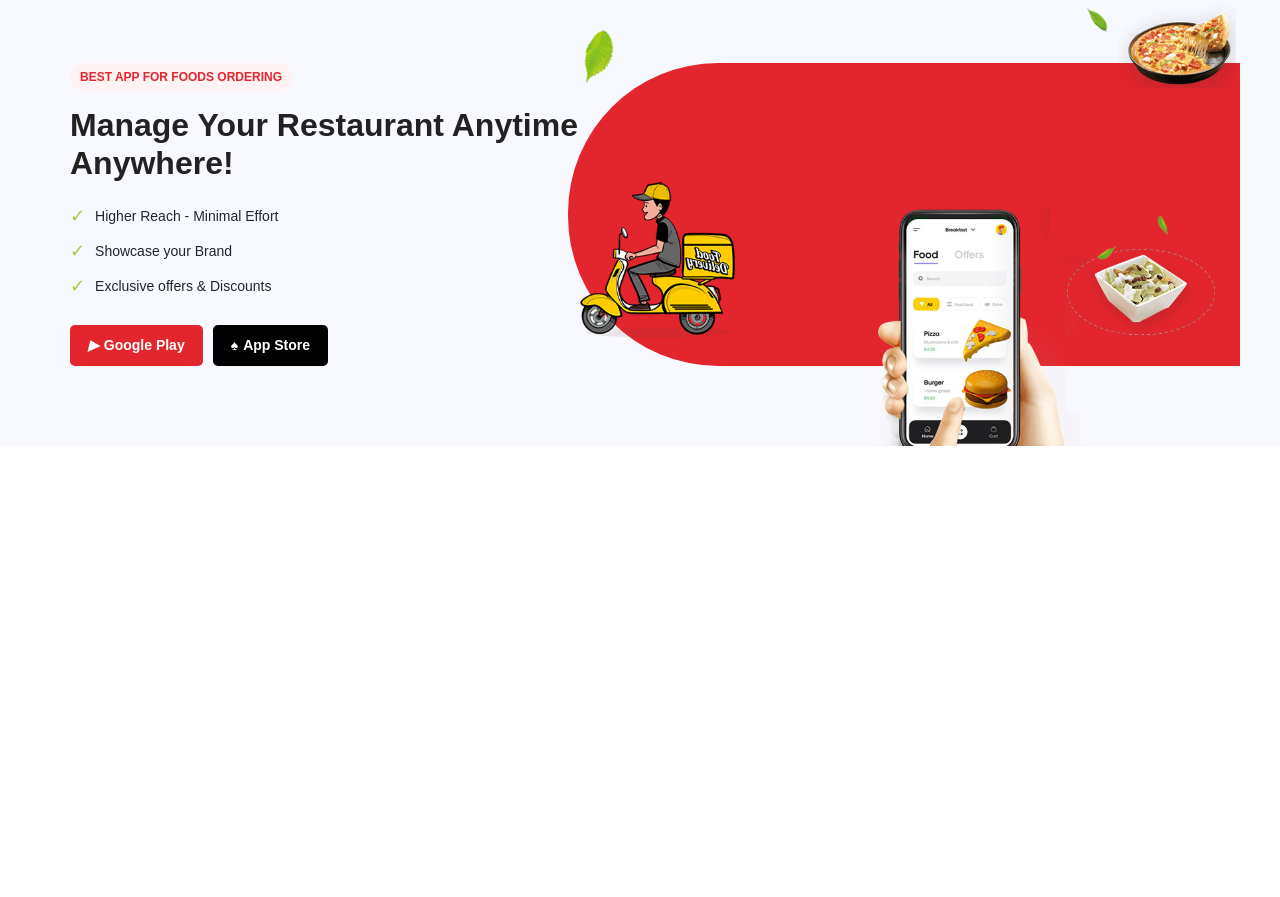
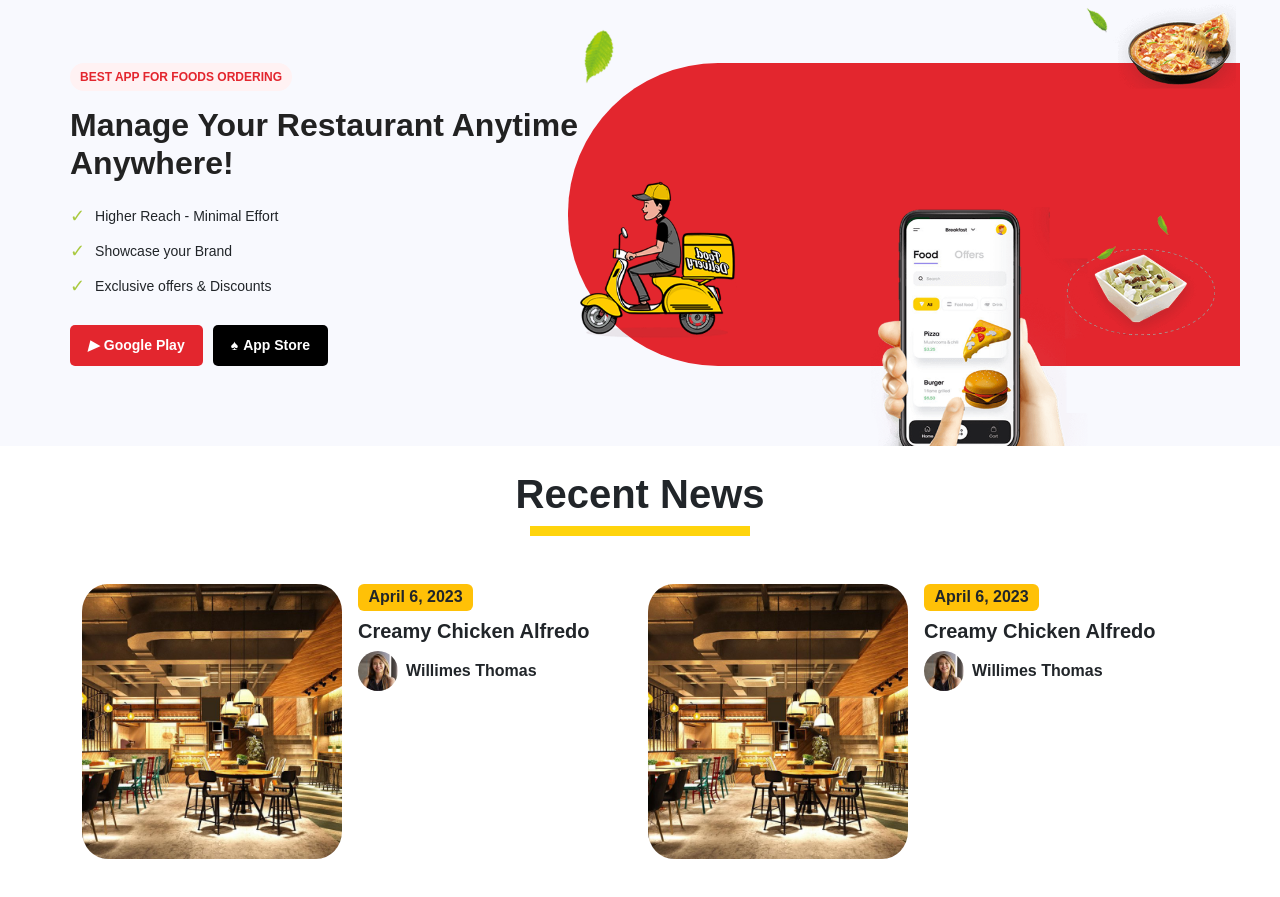
Before and after one commit to audy11ch/Resturent_Website, a plain HTML site: page Restaurant_Website/src/index.html in a window 1280 px wide. Shown: the part 4015-4912 px from the top of the page. Before the commit the page ends 4541 px from the top, so only its background shows below. Drawn offline with nearby package versions, Linux system fonts and the light colour scheme.

Commit message:
recent-news

```diff
--- a/Restaurant_Website/src/css/styles.css
+++ b/Restaurant_Website/src/css/styles.css
@@ -1911,3 +1911,12 @@ nav ul li a {
     font-size: 2rem;
     line-height: 1.2;
 }
+.experts-img img{
+    width: 260px;
+    height: 275px;
+    border-radius: 10%;
+}
+.custom-date-badge {
+    border-radius: 0.5rem;
+    padding: 0.5em 1em;
+  }
--- a/Restaurant_Website/src/index.html
+++ b/Restaurant_Website/src/index.html
@@ -257,19 +257,24 @@
                         <form id="reserveForm">
                             <div class="row g-3">
                                 <div class="col-md-6">
-                                <input type="number" class="form-control" id="guestNo" name="guestNo" placeholder="No of Guest" required>
+                                    <input type="number" class="form-control" id="guestNo" name="guestNo"
+                                        placeholder="No of Guest" required>
                                 </div>
                                 <div class="col-md-3">
-                                <input type="date" class="form-control" id="date" name="date" placeholder="Date" required>
+                                    <input type="date" class="form-control" id="date" name="date" placeholder="Date"
+                                        required>
                                 </div>
                                 <div class="col-md-3">
-                                <input type="time" class="form-control" id="time" name="time" placeholder="Time" required>
+                                    <input type="time" class="form-control" id="time" name="time" placeholder="Time"
+                                        required>
                                 </div>
                                 <div class="col-md-6">
-                                <input type="text" class="form-control" id="fullName" name="fullName" placeholder="Full Name" required>
+                                    <input type="text" class="form-control" id="fullName" name="fullName"
+                                        placeholder="Full Name" required>
                                 </div>
                                 <div class="col-md-6">
-                                <input type="tel" class="form-control" id="phoneNo" name="phoneNo" placeholder="Phone No" required>
+                                    <input type="tel" class="form-control" id="phoneNo" name="phoneNo"
+                                        placeholder="Phone No" required>
                                 </div>
                                 <div class="col-12 text-end">
                                     <button type="submit" class="btn btn-warning fw-bold px-4 py-2">
@@ -397,6 +402,50 @@
             </div>
         </div>
     </section>
+    <section class="recent-news-section pt-4">
+        <div class="container">
+            <h1 class="fw-bold text-center">Recent News</h1>
+            <div class="text-bar mx-auto mb-5"></div>
+            <div class="row g-3">
+                <div class="col-md-6">
+                    <div class="d-flex">
+                        <div class="experts-img flex-shrink-0">
+                            <img src="img/recent-new1.jpg" alt="News" class="img-fluid">
+                        </div>
+                        <div class="ms-3">
+                            <span class="badge bg-warning text-dark fw-bold fs-6 mb-2 d-inline-block">
+                                April 6, 2023
+                            </span>
+                            <h5 class="fw-bold mb-2">Creamy Chicken Alfredo</h5>
+                            <div class="d-flex align-items-center">
+                                <img src="img/proflie.jpg" alt="Profile" class="rounded-circle me-2" width="40"
+                                    height="40">
+                                <span class="fw-bold">Willimes Thomas</span>
+                            </div>
+                        </div>
+                    </div>
+                </div>
+                <div class="col-md-6">
+                    <div class="d-flex">
+                        <div class="experts-img flex-shrink-0">
+                            <img src="img/recent-new1.jpg" alt="News" class="img-fluid">
+                        </div>
+                        <div class="ms-3">
+                            <span class="badge bg-warning text-dark fw-bold fs-6 mb-2 d-inline-block">
+                                April 6, 2023
+                            </span>
+                            <h5 class="fw-bold mb-2">Creamy Chicken Alfredo</h5>
+                            <div class="d-flex align-items-center">
+                                <img src="img/proflie.jpg" alt="Profile" class="rounded-circle me-2" width="40"
+                                    height="40">
+                                <span class="fw-bold">Willimes Thomas</span>
+                            </div>
+                        </div>
+                    </div>
+                </div>
+            </div>
+        </div>
+    </section>
 
     <div style="margin-top: 5em;">
 
```
Also changed, not shown: Restaurant_Website/src/img/recent-new1.jpg (added), Restaurant_Website/src/img/recent-new2.jpg (added). Lines whose indentation alone changed are shown as unchanged.
